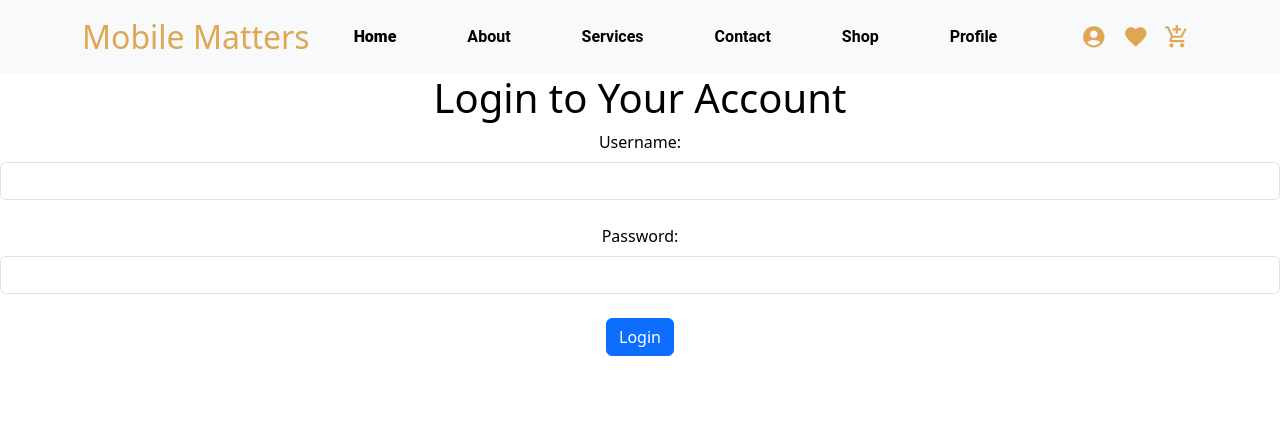
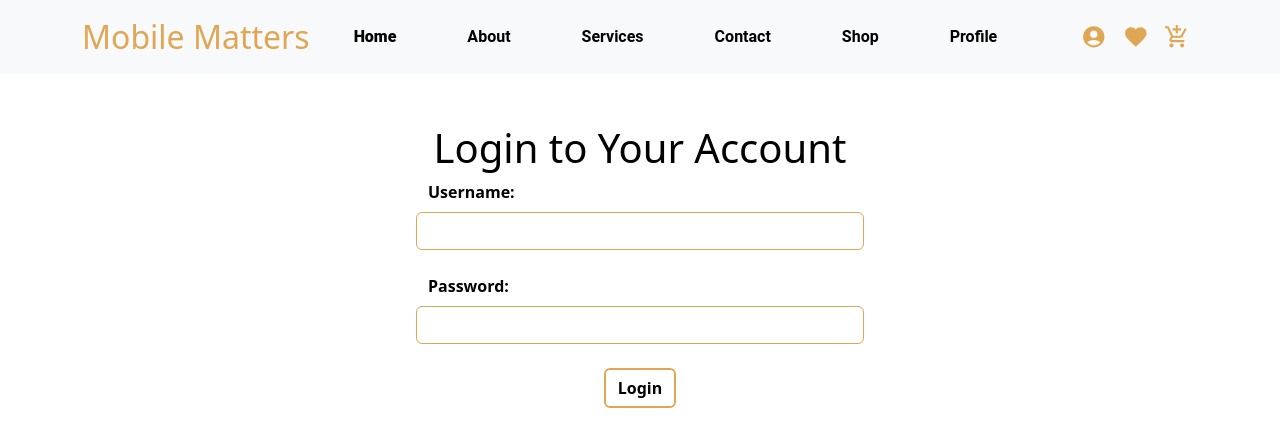
Before and after one commit to HlobisileLukhele/mobile-matters-ecommerce-site, a React (Create React App) app: page /Profile in a window 1280 px wide. Shown: the top 446 px of the page. Built offline with nearby package versions, Linux system fonts and the light colour scheme.

Commit message:
styled the form

```diff
--- a/src/App.css
+++ b/src/App.css
@@ -68,3 +68,48 @@
  max-width:80% !important;
  max-height:60% !important;
 }
+
+/* Styling Profile Page */
+.profile-container {
+  text-align: center;
+  margin-top: 50px;
+}
+
+.login-form {
+  width: 35%;
+  margin: 0 auto;
+}
+
+.form-group {
+  margin-bottom: 20px;
+}
+
+.form-label {
+  display: block;
+  font-weight: bold;
+  text-align: start !important;
+  margin-bottom: 20px;
+  margin-left: 12px !important;
+}
+.form-control {
+  width: 100%;
+  padding: 10px;
+  border: 1px solid rgb(223, 167, 83) !important;
+  border-radius: 4px;
+}
+
+.btn-primary {
+  background-color: white !important;
+  color: black !important;
+  border: 2pt solid  rgb(223, 167, 83) !important ;
+  font-weight:bold !important;
+  margin-bottom: 20px;
+}
+.btn-primary:hover {
+  background-color: rgb(223, 167, 83) !important;
+  border: 2pt solid black !important;
+  margin-bottom: 20px;
+}
+.Active {
+  background-color: rgb(223, 167, 83) !important;
+}
```
